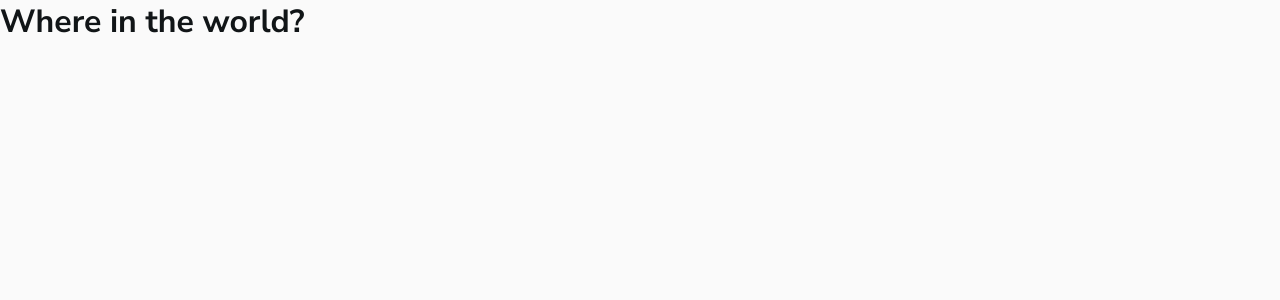
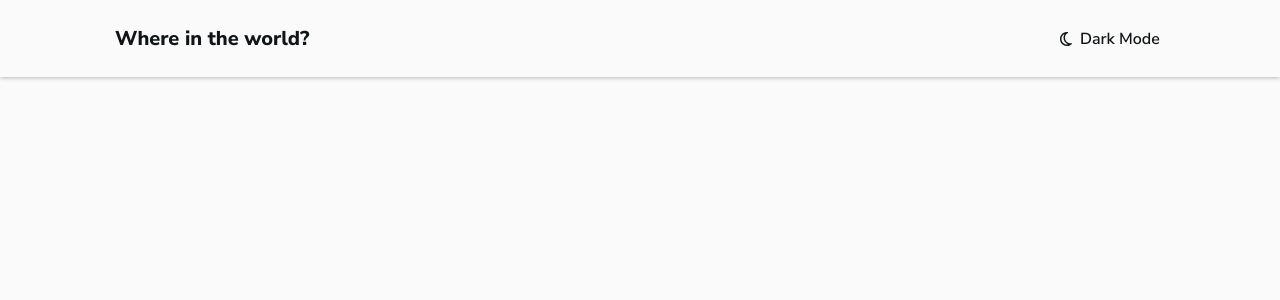
Before and after one commit to JuanBlancodev/api-countries-with-color-theme, a React (Vite) app: page / in a window 1280 px wide. Shown: the top 300 px of the page. Built offline with nearby package versions, Linux system fonts and the light colour scheme.

Commit message:
added title and darkMode interact

```diff
--- a/src/components/App.jsx
+++ b/src/components/App.jsx
@@ -1,11 +1,11 @@
-import useGlobalContext from '../hooks/useGlobalContext'
+import ThemeClassName from "../helpers/ThemeClassName"
 import Header from "./Header"
 
+import '../css/App.css'
+
 const App = () => {
-  const { darkMode } = useGlobalContext()
-
   return (
-    <div className={`container ${darkMode ? 'dark-mode' : 'light-mode'}`}>
+    <div className={`container ${ThemeClassName()}`}>
       <Header />
     </div>
   )
--- a/src/components/Header.jsx
+++ b/src/components/Header.jsx
@@ -1,14 +1,48 @@
 import styled from 'styled-components'
+import { FontAwesomeIcon } from "@fortawesome/react-fontawesome"
+import { faMoon, faSun } from "@fortawesome/free-regular-svg-icons"
+import useGlobalContext from "../hooks/useGlobalContext"
+import ThemeClassName from '../helpers/ThemeClassName'
+
+const Container = styled.header`
+  display: flex;
+  justify-content: space-between;
+  align-items: center;
+  padding: 25px 10px;
+
+  @media (width >= 720px){
+    display: grid;
+    grid-template-columns: repeat(12, 1fr);
+  }
+`
 
 const H1 = styled.h1`
+  grid-column: 2 / 4;
+`
 
+const Span = styled.span`
+  grid-column: 11 / 12;
+
+  cursor: pointer;
+  user-select: none;
 `
 
 const Header = () => {
+  const { darkMode, setDarkMode } = useGlobalContext()
+
+  const icon  = darkMode ? faSun : faMoon
+  const text = darkMode ? 'Light Mode' : 'Dark Mode'
+
   return (
-    <header>
-      <H1>Where in the world?</H1>
-    </header>
+    <Container className={`header nowarp ${ThemeClassName()}`}>
+      <H1 className="large bold">Where in the world?</H1>
+      <Span
+        className='medium semibold flex align-center gap-1'
+        onClick={() => setDarkMode(!darkMode)}>
+        <FontAwesomeIcon icon={icon} />
+        { text }
+      </Span>
+    </Container>
   )
 }
 
--- /dev/null
+++ b/src/css/App.css
@@ -0,0 +1,18 @@
+/* Theme */
+.light-mode{
+  color: var(--color-very-dark-blue-text);
+  background-color: var(--color-very-light-gray);
+}
+
+.header.light-mode{
+  box-shadow: 0 0 5px 0 rgb(155, 155, 155);
+}
+
+.dark-mode{
+  color: var(--color-white);
+  background-color: var(--color-very-dark-blue);
+}
+
+.header.dark-mode{
+  background-color: var(--color-dark-blue);
+}
--- a/src/css/index.css
+++ b/src/css/index.css
@@ -5,6 +5,7 @@
 
   --font-sm: 14px;
   --font-m: 16px;
+  --font-lg: 20px;
 
   --weight-normal: 300;
   --weight-semibol: 600;
@@ -16,6 +17,14 @@
   --color-dark-gray: hsl(0, 0%, 52%); /*Light mode input*/
   --color-very-light-gray: hsl(0, 0%, 98%); /*Light mode background*/
   --color-white: hsl(0, 0%, 100%); /*Dark mode text & Light mode elements*/
+
+  --spacing-1: 8px;
+  --spacing-2: 12px;
+  --spacing-3: 16px;
+  --spacing-4: 20px;
+  --spacing-5: 24px;
+  --spacing-6: 28px;
+  --spacing-7: 32px;
 }
 
 *{
@@ -23,19 +32,84 @@
   padding: 0;
   box-sizing: border-box;
   font-family: var(--font-primary);
+
+  transition: background-color 0.25s;
 }
 
 .container{
   height: 100vh;
 }
 
-/* Theme */
-.light-mode{
-  color: var(--color-very-dark-blue-text);
-  background-color: var(--color-very-light-gray);
+/* Display */
+.grid{
+  display: grid;
 }
 
-.dark-mode{
-  color: var(--color-white);
-  background-color: var(--color-very-dark-blue);
+.flex{
+  display: flex;
 }
+
+/* Align */
+.align-center{
+  align-items: center;
+}
+
+/* Gap */
+.gap-1 {
+  gap: var(--spacing-1);
+}
+
+.gap-2 {
+  gap: var(--spacing-2);
+}
+
+.gap-3 {
+  gap: var(--spacing-3);
+}
+
+.gap-4{
+  gap: var(--spacing-4);
+}
+
+.gap-5{
+  gap: var(--spacing-5);
+}
+
+.gap-6{
+  gap: var(--spacing-6);
+}
+
+.gap-7{
+  gap: var(--spacing-7);
+}
+
+/* Font size */
+.small{
+  font-size: var(--font-sm);
+}
+
+.medium{
+  font-size: var(--font-m);
+}
+
+.large{
+  font-size: var(--font-lg);
+}
+
+/* Weights */
+.normal{
+  font-weight: var(--weight-normal);
+}
+
+.semibold{
+  font-weight: var(--weight-semibol);
+}
+
+.bold{
+  font-weight: var(--weight-bold);
+}
+
+/* Text */
+.nowarp{
+  text-wrap: nowrap;
+}
--- /dev/null
+++ b/src/helpers/ThemeClassName.js
@@ -0,0 +1,6 @@
+import useGlobalContext from "../hooks/useGlobalContext";
+
+export default () => {
+  const { darkMode } = useGlobalContext()
+  return darkMode ? 'dark-mode' : 'light-mode'
+}
```
